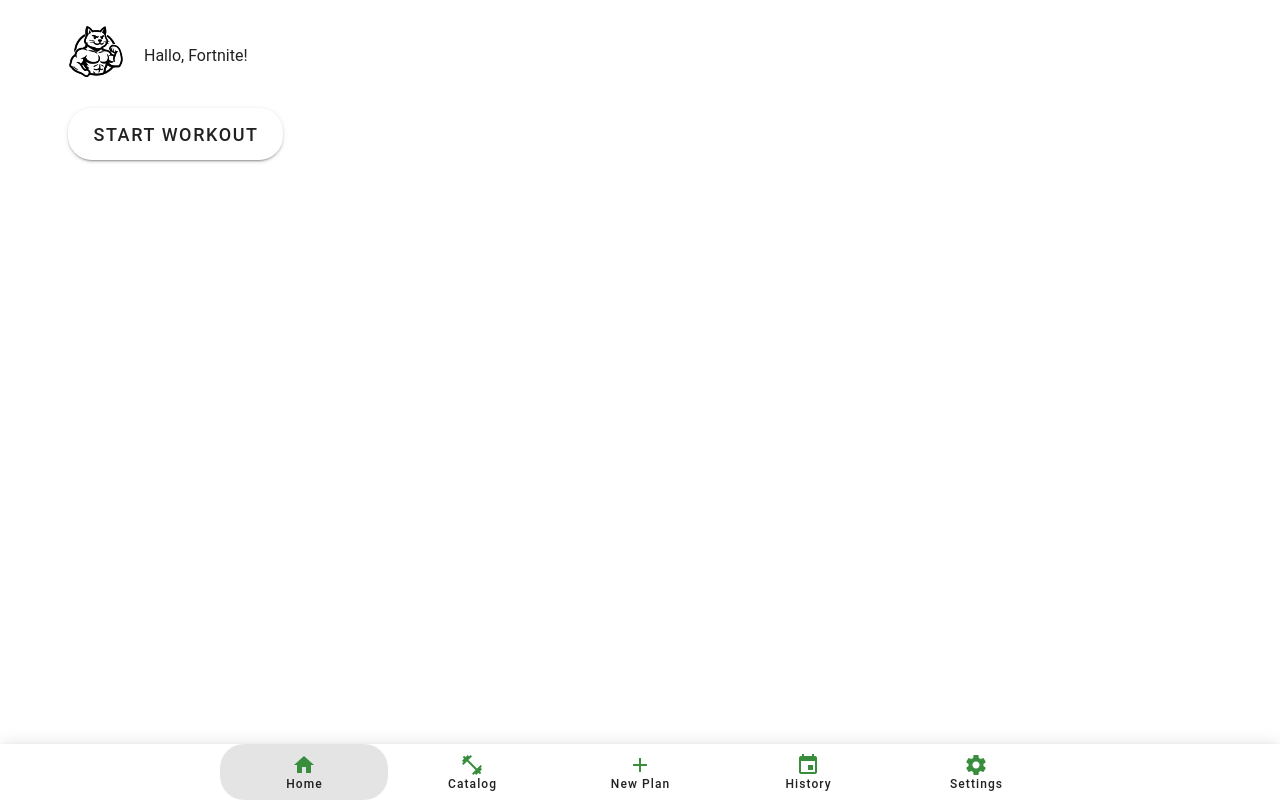
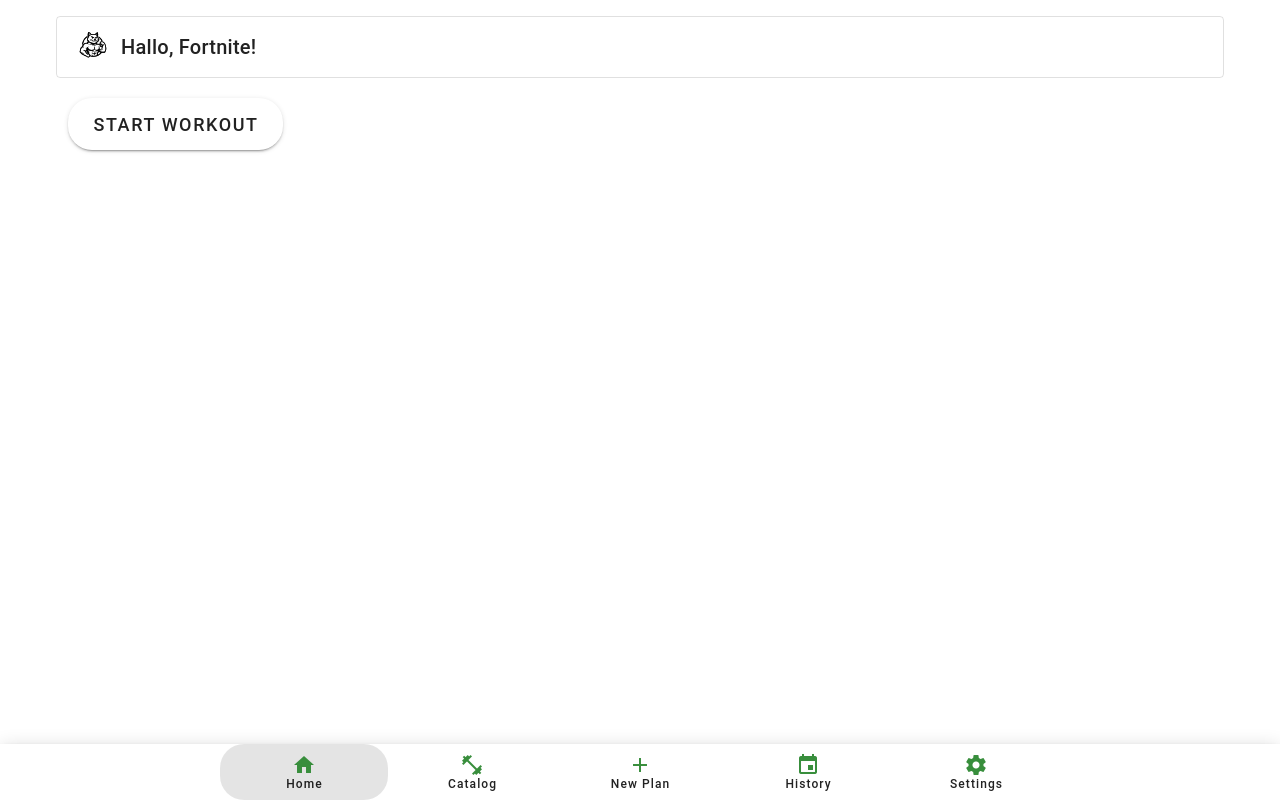
Before and after one commit to KlaraOppenheimerSchule/Bofrostbuben, a Vue app in the folder frontend/: page / in a window 1280 px wide. Built offline with nearby package versions, Linux system fonts and the light colour scheme; a small style sheet from the web is missing; the HTML template or start-up script is replaced by a standard one.

Commit message:
refactor: greetingBar uses vuetify components

```diff
--- a/frontend/src/components/GreetingBar.vue
+++ b/frontend/src/components/GreetingBar.vue
@@ -4,38 +4,19 @@ import { ref } from 'vue'
 const names = ['Benjamin Nethanyahu', 'Charlie', 'Fortnite', 'SixSeven']
 const UserName = ref(names[Math.floor(Math.random() * names.length)])
 
-function changeToProfile() {
-  alert('route to profile')
-}
 </script>
 
 <template>
-  <p class="greeting-container">
-    <button class="icon-button" @click="changeToProfile">
-      <img src="/assets/icons/muskelkater.svg" alt="Logo" class="icon-img" />
-    </button>
-    Hallo, {{ UserName }}!
-  </p>
+  <v-card
+            class="mb-2"
+            density="compact"
+            prepend-avatar="/assets/icons/muskelkater.svg"
+            :title="`Hallo, ${UserName}!`"
+            variant="text"
+            border
+          >
+  </v-card>
 </template>
 
 <style scoped>
-.greeting-container {
-  display: flex;
-  align-items: center;
-  gap: 0.5rem;
-  margin: 0;
-}
-
-.icon-button {
-  all: unset;
-  cursor: pointer;
-  display: flex;
-  align-items: center;
-}
-
-.icon-img {
-  display: block;
-  width: 5rem;
-  height: 5rem;
-}
 </style>
```
